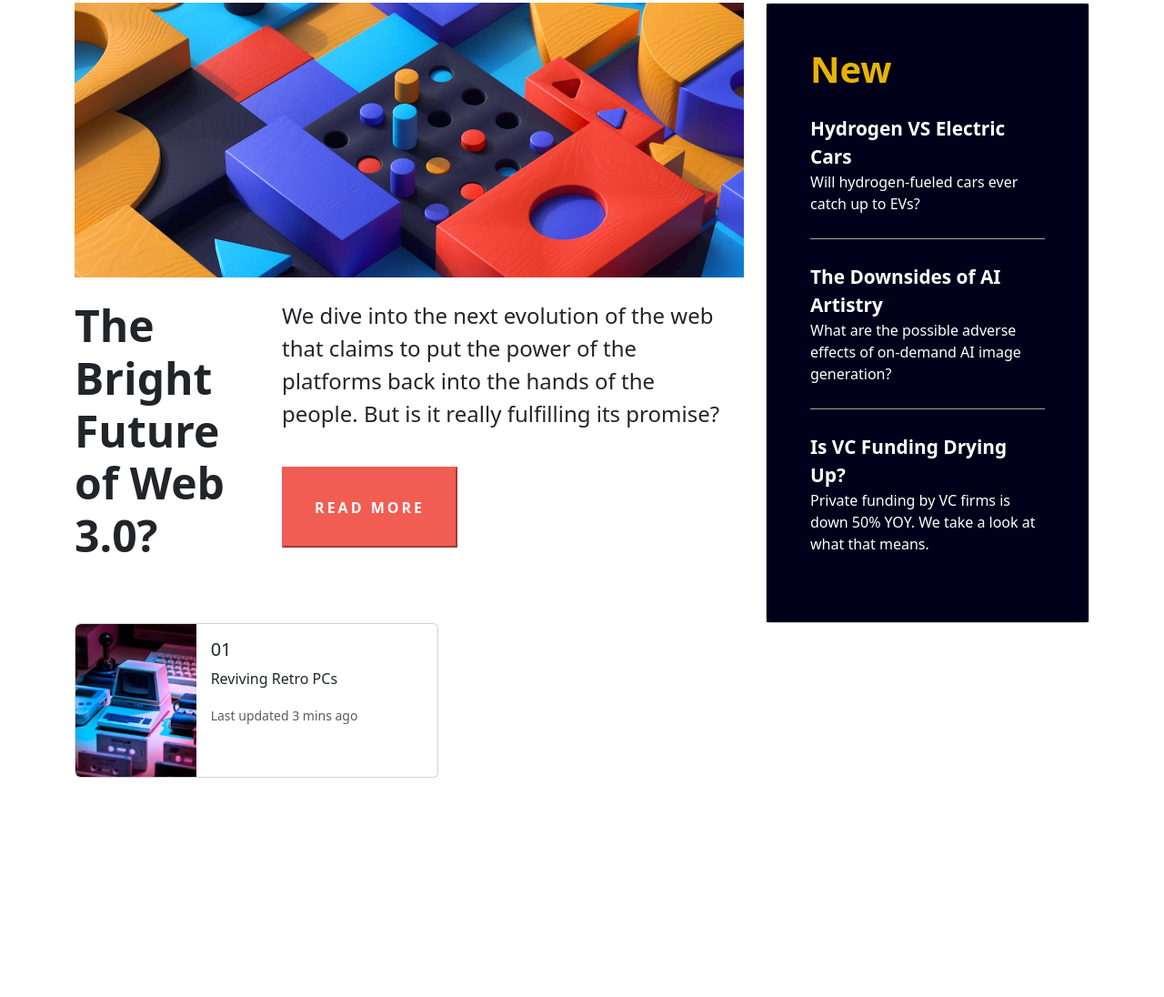
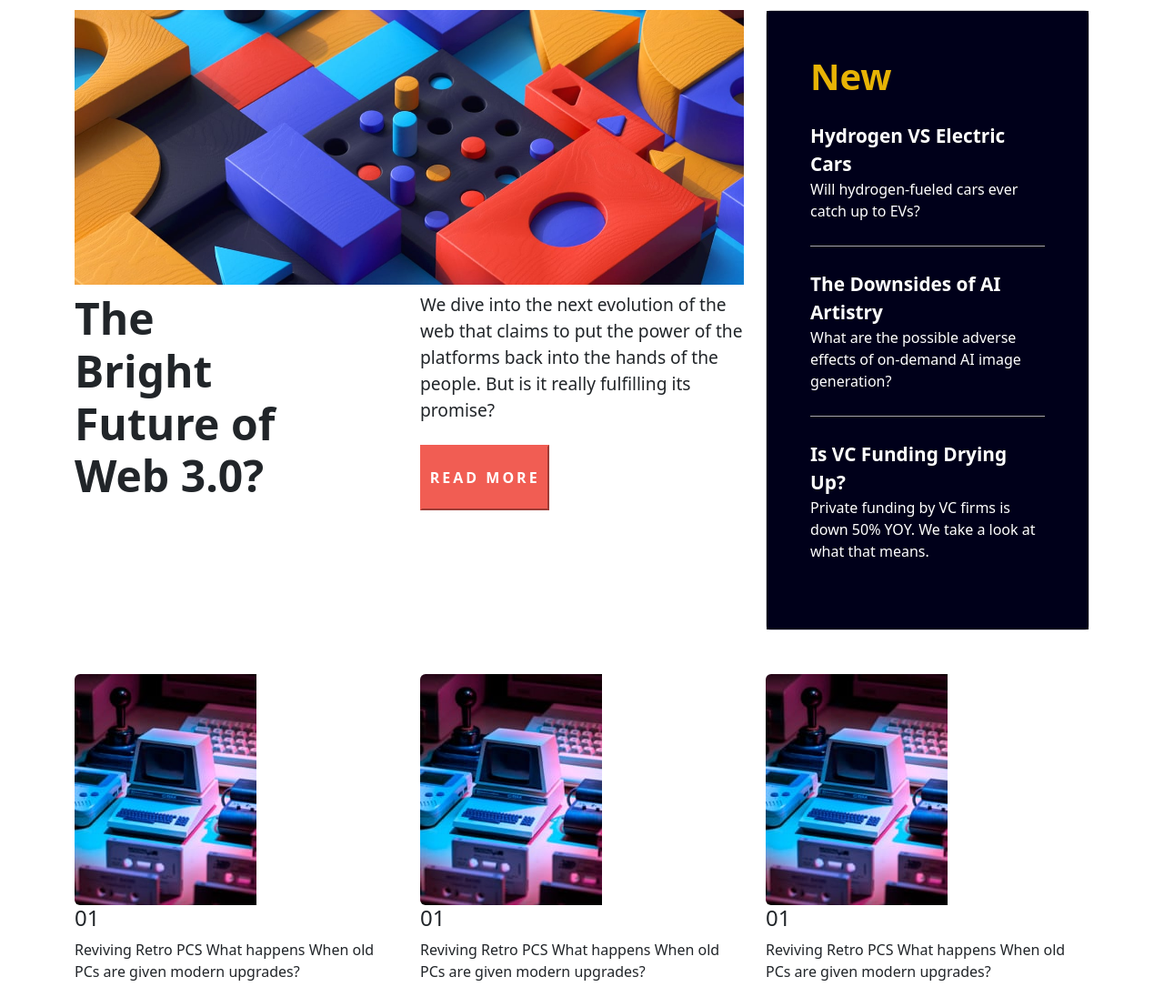
Before and after one commit to Isco83/Bootstrap_Challenge, a website built with Vite: page index.html in a window 1280 px wide. Shown: the part 141-1237 px from the top of the page at 91% size. Before the commit the page ends 996 px from the top, so only its background shows below. Built offline with nearby package versions, Linux system fonts and the light colour scheme.

Commit message:
Add files via upload

```diff
--- a/index.html
+++ b/index.html
@@ -49,23 +49,23 @@
   <!--Contenido-->
 
 
-  <div class="container pt-5">
+  <div class="container mt-2">
     <div class="row">
-      <div class="col">
+      <div class="col mt-5">
         <img src="assets/images/image-web-3-desktop.jpg" alt="" srcset="" width="100%">
 
         <div class="row">
-          <div class="col-lg-3 col-sm-6 pt-4 " style="min-width: 30%; max-width: 58%;">
+          <div class="col-lg-6 col-md-6 mt-2 " style="width: max-width: 50%;">
             <h2 class="fw-bold txtfuture">The Bright Future of Web 3.0?</h2>
           </div>
 
-          <div class="col-lg-8 col-sm-auto pt-4 " style="min-width: 57%; max-width: 95%;">
+          <div class="col-lg-6 col-md- mt-2 " style=" max-width: auto; ">
             <p class="txtnextevol">We dive into the next evolution of the web that claims to put the power of the
               platforms back into the
               hands of the people.
               But is it really fulfilling its promise?
             </p>
-            <button class="boton readmore mb-4 mt-4">
+            <button class="boton readmore mt-2">
               READ MORE
             </button>
           </div>
@@ -74,7 +74,7 @@
 
       <!--Card-->
 
-      <div class="col-lg-4">
+      <div class="col-lg-4 mt-5">
         <div class="card" style="width:auto;">
           <div class="card-body bgboxnew p-5">
 
@@ -85,7 +85,7 @@
               Will hydrogen-fueled cars ever catch up to EVs?
             </p>
 
-            <div class="mi-linea"></div>
+            <div class="mi-linea "></div>
 
 
             <p class="txtparraf">
@@ -93,7 +93,7 @@
               What are the possible adverse effects of on-demand AI image generation?
             </p>
 
-            <div class="mi-linea"></div>
+            <div class="mi-linea "></div>
 
             <p class="txtparraf">
               <span class="subtxtparr">Is VC Funding Drying Up?</span><br>
@@ -106,24 +106,32 @@
   </div>
 
 
-  <div class="container">
-    <div class="card" style="max-width: 400px;">
-      <div class="row g-0">
-        <div class="col-md-4">
-          <img src="assets/images/image-retro-pcs.jpg" class="img-fluid rounded-start" alt="...">
-        </div>
-        <div class="col-md-7">
-          <div class="card-body">
-            <h5 class="card-title">01</h5>
-            <p class="card-text">Reviving Retro PCs</p>
-            <p class="card-text"><small class="text-body-secondary">Last updated 3 mins ago</small></p>
-          </div>
-        </div>
+  <div class="container mt-5">
+    <div class="row">
+      <div class="col-md-4">
+        <img src="assets/images/image-retro-pcs.jpg" class="img-fluid rounded-start" alt="...">
+        <h4>01</h4>
+        <p><span>Reviving Retro PCS</span>
+          What happens When old PCs are given modern upgrades?
+        </p>
+      </div>
+
+      <div class="col-md-4">
+        <img src="assets/images/image-retro-pcs.jpg" class="img-fluid rounded-start" alt="...">
+        <h4>01</h4>
+        <p><span>Reviving Retro PCS</span>
+          What happens When old PCs are given modern upgrades?
+        </p>
+      </div>
+
+      <div class="col-md-4">
+        <img src="assets/images/image-retro-pcs.jpg" class="img-fluid rounded-start" alt="...">
+        <h4>01</h4>
+        <p><span>Reviving Retro PCS</span>
+          What happens When old PCs are given modern upgrades?
+        </p>
       </div>
     </div>
-
-
-
   </div>
 
 
--- a/style.css
+++ b/style.css
@@ -12,6 +12,7 @@
 .txtfuture{
     font-size: 3rem;
     font-weight: bolder;
+    max-width: 70%;
 }
 
 .newtxt{
@@ -27,7 +28,8 @@
 }
 
 .txtnextevol{
-    font-size: 1.5rem;
+    font-size: 1.2rem;
+    max-width: 100%;
 }
 
 .subtxtparr{
```
